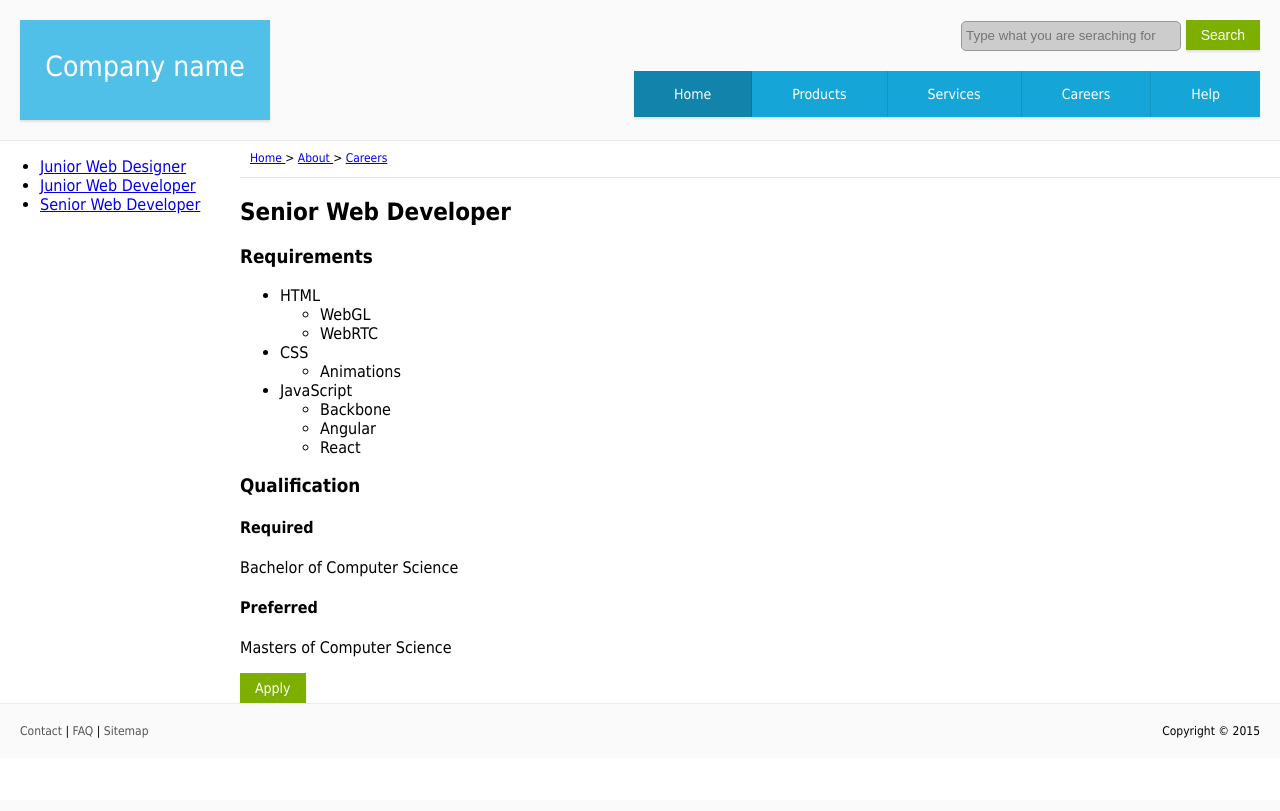
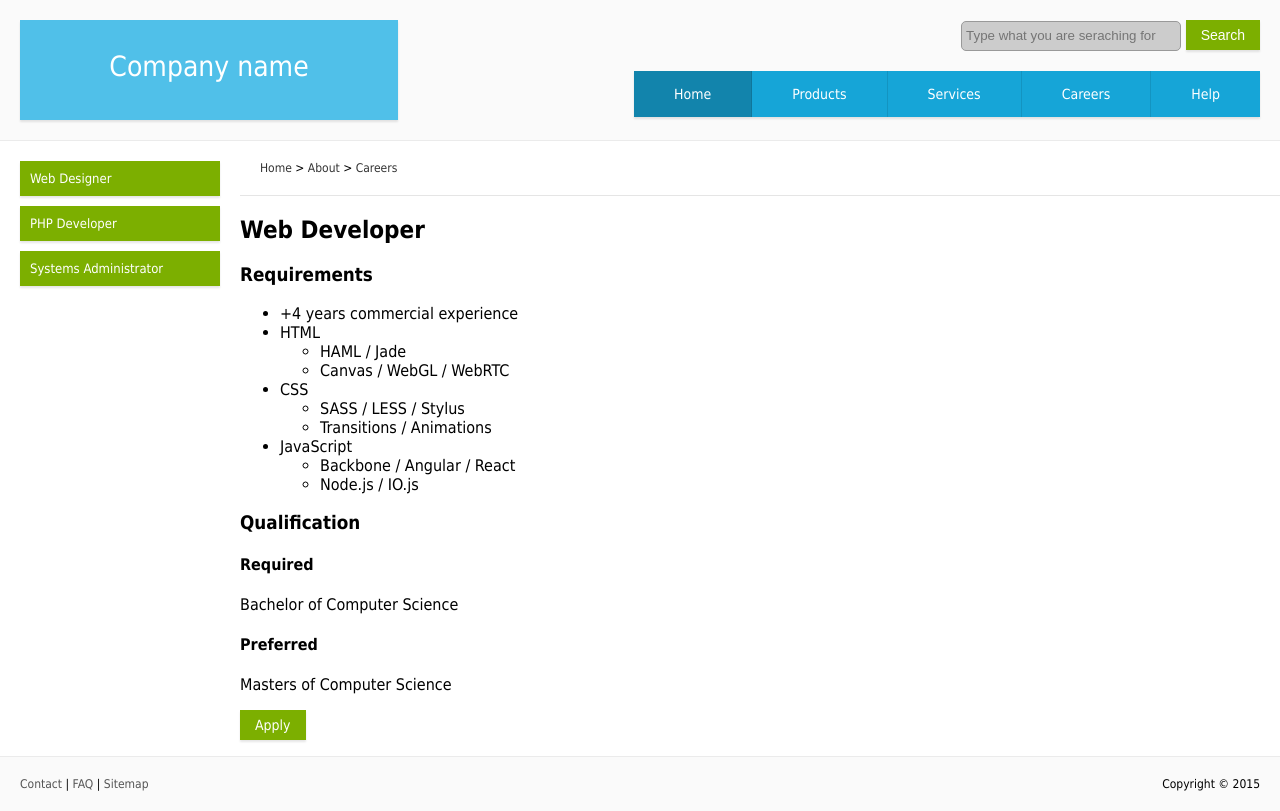
Before and after one commit to iszak/bbk-infma, a PHP site: page /careers.php in a window 1280 px wide. Before the commit the page ends 738 px from the top, so only its background shows below. Run offline with PHP 8.4, Linux system fonts and the light colour scheme.

Commit message:
Working on secondary navigation

```diff
--- a/careers.php
+++ b/careers.php
@@ -10,16 +10,16 @@
 
         <div class="grid">
           <aside class="column column-3">
-            <nav class="secondary-navigation">
+            <nav class="navigation-secondary">
               <ul>
                 <li>
-                  <a href="#">Junior Web Designer</a>
+                  <a href="#">Web Designer</a>
                 </li>
                 <li>
-                  <a href="#">Junior Web Developer</a>
+                  <a href="#">PHP Developer</a>
                 </li>
                 <li>
-                  <a href="#">Senior Web Developer</a>
+                  <a href="#">Systems Administrator</a>
                 </li>
               </ul>
             </nav>
@@ -44,29 +44,32 @@
               </li>
             </ul>
 
-            <h2>Senior Web Developer</h2>
+            <h2>Web Developer</h2>
 
             <h3>Requirements</h3>
             <ul>
               <li>
+                +4 years commercial experience
+              </li>
+              <li>
                 HTML
                 <ul>
-                  <li>WebGL</li>
-                  <li>WebRTC</li>
+                  <li>HAML / Jade</li>
+                  <li>Canvas / WebGL / WebRTC</li>
                 </ul>
               </li>
               <li>
                 CSS
                 <ul>
-                  <li>Animations</li>
+                  <li>SASS / LESS / Stylus</li>
+                  <li>Transitions / Animations</li>
                 </ul>
               </li>
               <li>
                 JavaScript
                 <ul>
-                  <li>Backbone</li>
-                  <li>Angular</li>
-                  <li>React</li>
+                  <li>Backbone / Angular / React</li>
+                  <li>Node.js / IO.js</li>
                 </ul>
               </li>
             </ul>
@@ -78,7 +81,9 @@
             <h4>Preferred</h4>
             <p>Masters of Computer Science</p>
 
-            <a href="#" class="button">Apply</a>
+            <p>
+              <a href="#" class="button">Apply</a>
+            </p>
           </main>
         </div>
 
--- a/stylesheets/breadcrumbs.css
+++ b/stylesheets/breadcrumbs.css
@@ -2,7 +2,7 @@
     border-bottom: 1px solid rgba(0, 0, 0, 0.1);
     font-size: 0.75em;
     margin: 0;
-    padding: 10px 10px 12px;
+    padding: 20px;
     width: 100%;
 }
 
@@ -17,3 +17,8 @@
 .breadcrumbs li:last-child:after {
     content: '';
 }
+
+.breadcrumbs a {
+    color: #333;
+    text-decoration: none;
+}
--- a/stylesheets/header.css
+++ b/stylesheets/header.css
@@ -17,7 +17,7 @@
     height: 100px;
     margin: 20px;
     text-align: center;
-    width: 250px;
+    width: 378px;
 }
 
 
--- a/stylesheets/nav.css
+++ b/stylesheets/nav.css
@@ -38,3 +38,32 @@
 .navigation-primary-active {
     background-color: rgba(0, 0, 0, 0.2);
 }
+
+
+/* Secondary Navigation*/
+.navigation-secondary {
+}
+
+.navigation-secondary ul {
+    margin: 0;
+    padding: 20px;
+}
+
+.navigation-secondary li {
+    list-style: none;
+    margin-bottom: 10px;
+}
+
+.navigation-secondary a {
+    background-color: #7CAF00;
+    box-shadow: 0px 2px 2px 0px rgba(0, 0, 0, 0.1);
+    color: #fff;
+    font-size: 0.8125em;
+    text-decoration: none;
+    display: block;
+    padding: 10px;
+}
+
+.navigation-secondary a:hover {
+    background-color: #92cc00;
+}
```
Also changed, not shown: index.php (+12 -12 lines).
